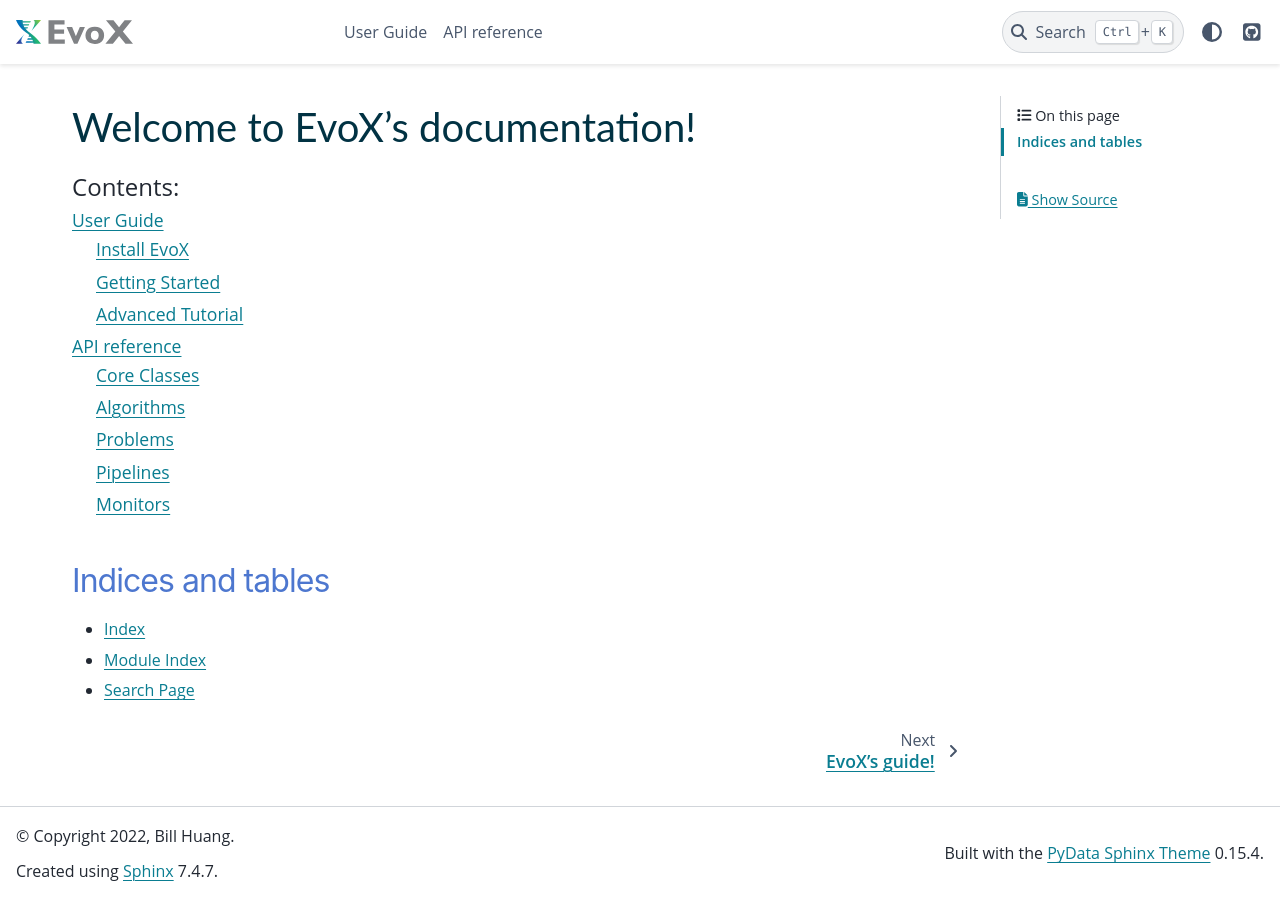
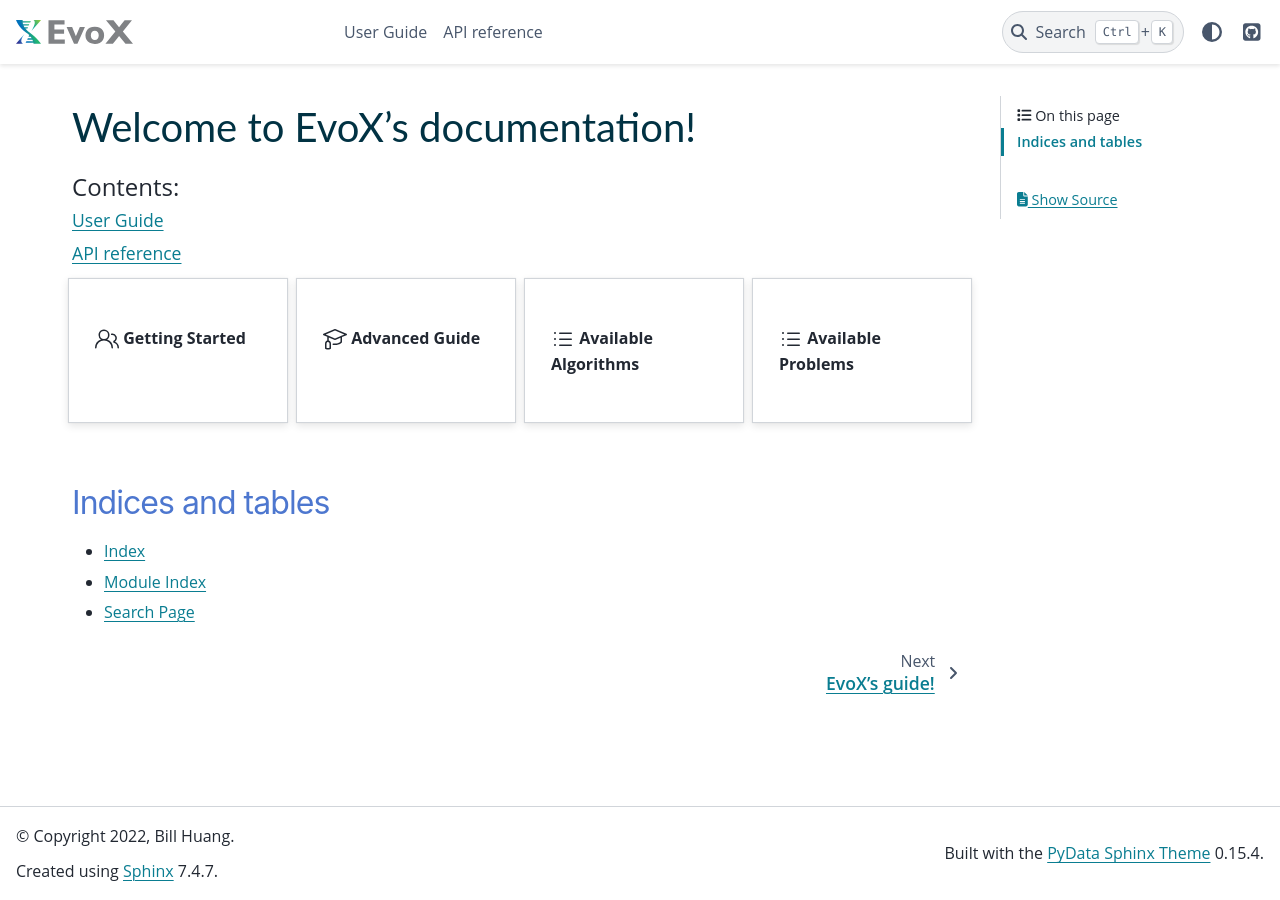
Before and after one commit to EMI-Group/evox, a Sphinx documentation site: the page built from docs/source/index.rst, in a window 1280 px wide. Built offline with Sphinx 7.4.7 and the PyData theme 0.15.4, drawn with Linux system fonts in a browser that asks for light colours; part of the change alters nothing that is shown.

Commit message:
docs: add entries in the home page

```diff
--- a/docs/source/guide/basics/1-start.rst
+++ b/docs/source/guide/basics/1-start.rst
@@ -74,6 +74,7 @@ Then set this monitor as the fitness transform for the pipeline
 Then continue to run the pipeline as ususal. now at each iteration, the pipeline will call ``monitor.record_fit`` with the fitness at that iteration.
 
 .. code-block:: python
+
     # init the pipeline
     state = pipeline.init(key)
     # run the pipeline for 100 steps
--- a/docs/source/index.rst
+++ b/docs/source/index.rst
@@ -8,11 +8,40 @@ Welcome to EvoX's documentation!
 ================================
 
 .. toctree::
-   :maxdepth: 2
+   :maxdepth: 1
    :caption: Contents:
 
    User Guide <guide/index>
    API reference <api/index>
+
+.. grid:: 4
+   :gutter: 1 1 2 4
+   :padding: 1
+
+   .. grid-item-card:: :octicon:`people;1.5em` Getting Started
+      :padding: 1
+      :margin: 0
+      :link: guide/basics/index
+      :link-type: doc
+
+   .. grid-item-card:: :octicon:`mortar-board;1.5em` Advanced Guide
+      :padding: 1
+      :margin: 0
+      :link: guide/advanced/index
+      :link-type: doc
+
+   .. grid-item-card:: :octicon:`list-unordered;1.5em` Available Algorithms
+      :padding: 1
+      :margin: 0
+      :link: api/algorithms/index
+      :link-type: doc
+
+   .. grid-item-card:: :octicon:`list-unordered;1.5em` Available Problems
+      :padding: 1
+      :margin: 0
+      :link: api/problems/index
+      :link-type: doc
+
 
 Indices and tables
 ==================
```
